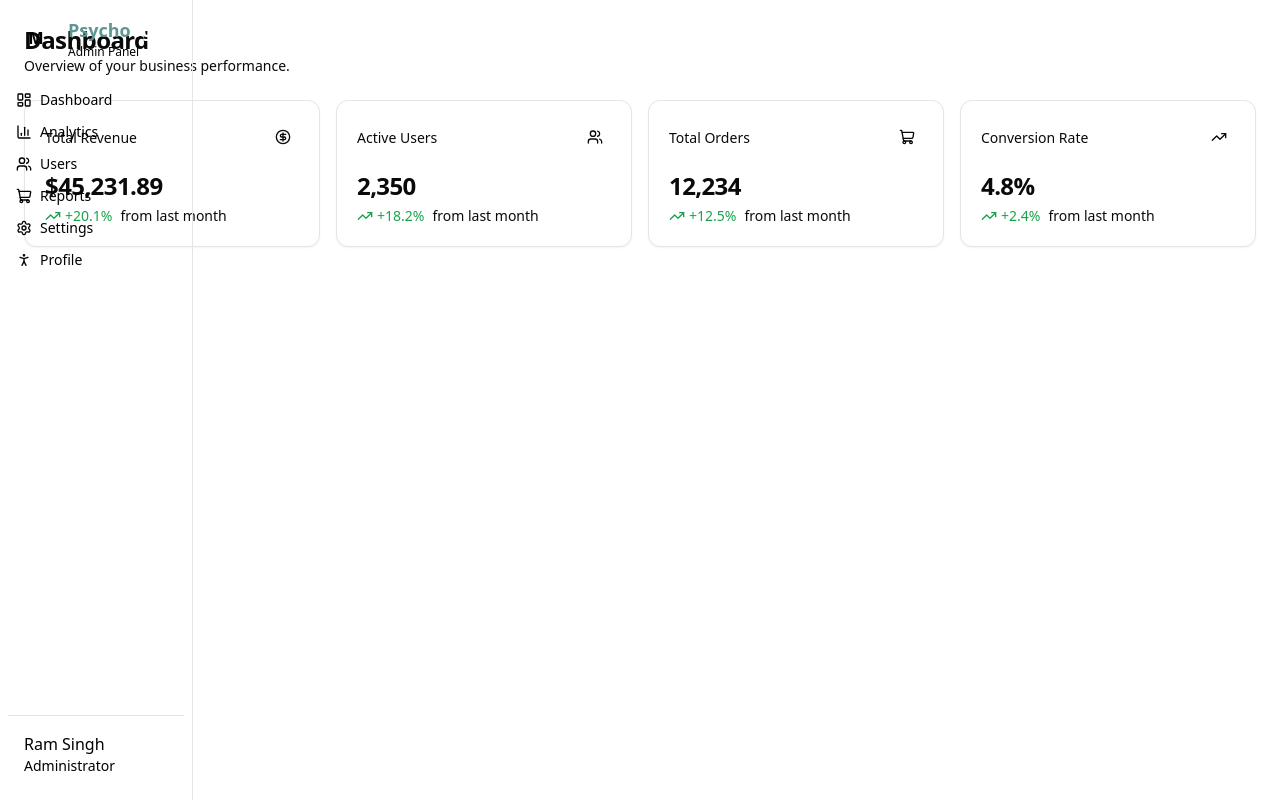
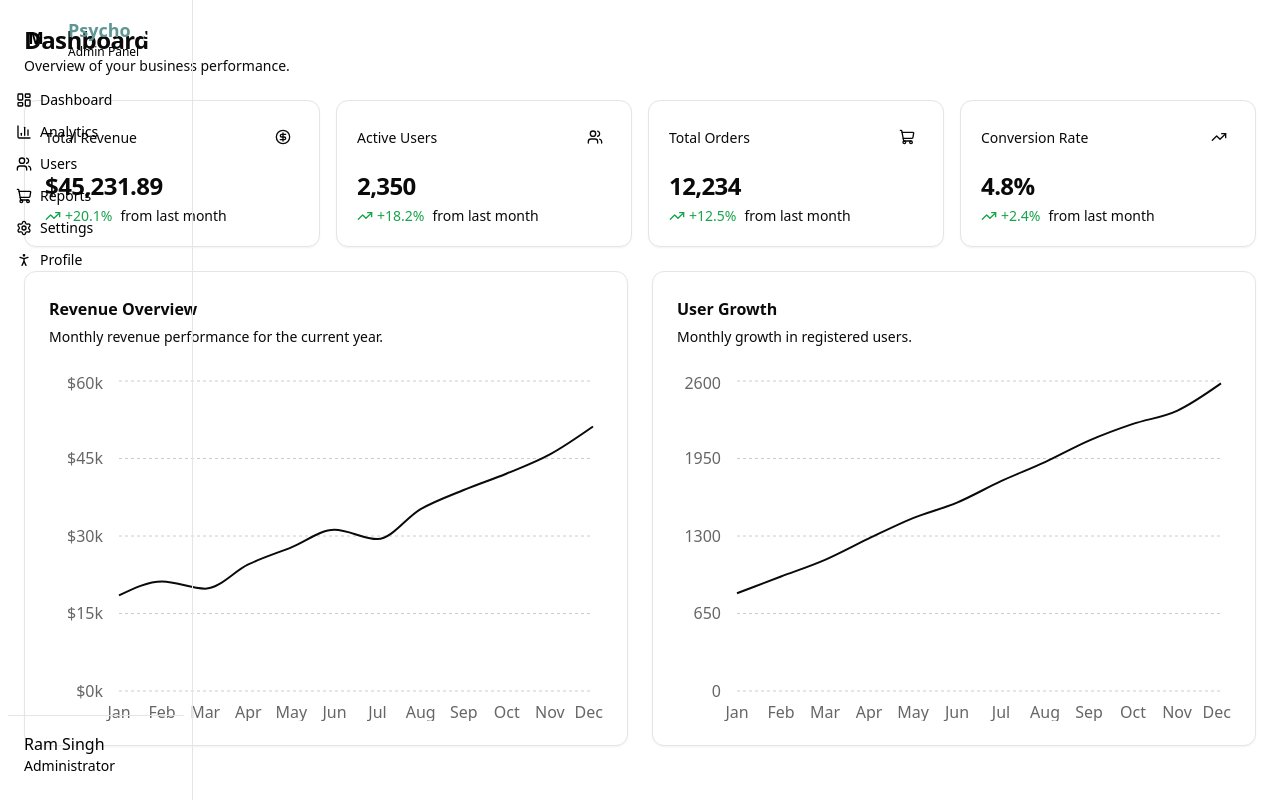
Before and after one commit to ramsingh20/Sprint1, a React (Vite) app: page /dashboard in a window 1280 px wide. Built offline with nearby package versions, Linux system fonts and the light colour scheme.

Commit message:
Add Revenue and User Growth charts to the Dashboard with corresponding data(Array of Object)

```diff
--- a/src/features/dashboard/components/RevenueChart.jsx
+++ b/src/features/dashboard/components/RevenueChart.jsx
@@ -0,0 +1,78 @@
+import { CartesianGrid, Line, LineChart, ResponsiveContainer, Tooltip, XAxis, YAxis, } from "recharts";
+
+import { Card, Typography } from "@material-tailwind/react";
+
+const RevenueChart = ({ data }) => {
+  return (
+    <Card className="border border-border bg-card p-6 text-card-foreground shadow-sm">
+      <div className="mb-6">
+        <Typography
+          variant="h6"
+          className="font-semibold"
+        >
+          Revenue Overview
+        </Typography>
+
+        <Typography
+          variant="small"
+          className="mt-1 font-normal text-muted-foreground"
+        >
+          Monthly revenue performance for the current year.
+        </Typography>
+      </div>
+
+      <div className="h-[350px] w-full">
+        <ResponsiveContainer width="100%" height="100%">
+          <LineChart
+            data={data}
+            margin={{
+              top: 10,
+              right: 10,
+              left: 10,
+              bottom: 0,
+            }}
+          >
+            <CartesianGrid
+              strokeDasharray="3 3"
+              vertical={false}
+            />
+
+            <XAxis
+              dataKey="month"
+              axisLine={false}
+              tickLine={false}
+              tickMargin={10}
+            />
+
+            <YAxis
+              axisLine={false}
+              tickLine={false}
+              tickMargin={10}
+              tickFormatter={(value) => `$${value / 1000}k`}
+            />
+
+            <Tooltip
+              formatter={(value) => [
+                `$${value.toLocaleString()}`,
+                "Revenue",
+              ]}
+            />
+
+            <Line
+              type="monotone"
+              dataKey="revenue"
+              stroke="currentColor"
+              strokeWidth={2}
+              dot={false}
+              activeDot={{
+                r: 5,
+              }}
+            />
+          </LineChart>
+        </ResponsiveContainer>
+      </div>
+    </Card>
+  );
+};
+
+export default RevenueChart;
--- a/src/features/dashboard/components/UserGrowthChart.jsx
+++ b/src/features/dashboard/components/UserGrowthChart.jsx
@@ -0,0 +1,77 @@
+import { CartesianGrid, Line, LineChart, ResponsiveContainer, Tooltip, XAxis, YAxis, } from "recharts";
+
+import { Card, Typography } from "@material-tailwind/react";
+
+const UserGrowthChart = ({ data }) => {
+  return (
+    <Card className="border border-border bg-card p-6 text-card-foreground shadow-sm">
+      <div className="mb-6">
+        <Typography
+          variant="h6"
+          className="font-semibold"
+        >
+          User Growth
+        </Typography>
+
+        <Typography
+          variant="small"
+          className="mt-1 font-normal text-muted-foreground"
+        >
+          Monthly growth in registered users.
+        </Typography>
+      </div>
+
+      <div className="h-[350px] w-full">
+        <ResponsiveContainer width="100%" height="100%">
+          <LineChart
+            data={data}
+            margin={{
+              top: 10,
+              right: 10,
+              left: 0,
+              bottom: 0,
+            }}
+          >
+            <CartesianGrid
+              strokeDasharray="3 3"
+              vertical={false}
+            />
+
+            <XAxis
+              dataKey="month"
+              axisLine={false}
+              tickLine={false}
+              tickMargin={10}
+            />
+
+            <YAxis
+              axisLine={false}
+              tickLine={false}
+              tickMargin={10}
+            />
+
+            <Tooltip
+              formatter={(value) => [
+                value.toLocaleString(),
+                "Users",
+              ]}
+            />
+
+            <Line
+              type="monotone"
+              dataKey="users"
+              stroke="currentColor"
+              strokeWidth={2}
+              dot={false}
+              activeDot={{
+                r: 5,
+              }}
+            />
+          </LineChart>
+        </ResponsiveContainer>
+      </div>
+    </Card>
+  );
+};
+
+export default UserGrowthChart;
--- a/src/features/dashboard/data/dashboardData.js
+++ b/src/features/dashboard/data/dashboardData.js
@@ -1,9 +1,4 @@
-import {
-  CircleDollarSign,
-  ShoppingCart,
-  TrendingUp,
-  Users,
-} from "lucide-react";
+import { CircleDollarSign, ShoppingCart, TrendingUp, Users, } from "lucide-react";
 
 export const statsData = [
   {
@@ -35,3 +30,104 @@ export const statsData = [
     icon: TrendingUp,
   },
 ];
+
+export const revenueData = [
+  {
+    month: "Jan",
+    revenue: 18500,
+  },
+  {
+    month: "Feb",
+    revenue: 21200,
+  },
+  {
+    month: "Mar",
+    revenue: 19800,
+  },
+  {
+    month: "Apr",
+    revenue: 24500,
+  },
+  {
+    month: "May",
+    revenue: 27800,
+  },
+  {
+    month: "Jun",
+    revenue: 31200,
+  },
+  {
+    month: "Jul",
+    revenue: 29400,
+  },
+  {
+    month: "Aug",
+    revenue: 35200,
+  },
+  {
+    month: "Sep",
+    revenue: 38900,
+  },
+  {
+    month: "Oct",
+    revenue: 42100,
+  },
+  {
+    month: "Nov",
+    revenue: 45800,
+  },
+  {
+    month: "Dec",
+    revenue: 51200,
+  },
+];
+export const userGrowthData = [
+  {
+    month: "Jan",
+    users: 820,
+  },
+  {
+    month: "Feb",
+    users: 960,
+  },
+  {
+    month: "Mar",
+    users: 1100,
+  },
+  {
+    month: "Apr",
+    users: 1280,
+  },
+  {
+    month: "May",
+    users: 1450,
+  },
+  {
+    month: "Jun",
+    users: 1580,
+  },
+  {
+    month: "Jul",
+    users: 1760,
+  },
+  {
+    month: "Aug",
+    users: 1920,
+  },
+  {
+    month: "Sep",
+    users: 2100,
+  },
+  {
+    month: "Oct",
+    users: 2240,
+  },
+  {
+    month: "Nov",
+    users: 2350,
+  },
+  {
+    month: "Dec",
+    users: 2580,
+  },
+];
--- a/src/pages/Dashboard.jsx
+++ b/src/pages/Dashboard.jsx
@@ -1,6 +1,9 @@
 import PageHeader from "@/components/common/PageHeader";
+import RevenueChart from "@/features/dashboard/components/RevenueChart";
 import StatsCard from "@/features/dashboard/components/StatsCard";
-import { statsData } from "@/features/dashboard/data/dashboardData";
+import UserGrowthChart from "@/features/dashboard/components/UserGrowthChart";
+
+import { revenueData, statsData, userGrowthData, } from "@/features/dashboard/data/dashboardData";
 
 const Dashboard = () => {
   return (
@@ -11,6 +14,7 @@ const Dashboard = () => {
         description="Overview of your business performance."
       />
 
+      {/* Stats */}
       <div className="grid gap-4 md:grid-cols-2 lg:grid-cols-4">
         {statsData.map((stat) => (
           <StatsCard
@@ -20,6 +24,15 @@ const Dashboard = () => {
         ))}
       </div>
 
+      {/* Analytics */}
+      <div className="grid gap-6 lg:grid-cols-2">
+
+        <RevenueChart data={revenueData} />
+
+        <UserGrowthChart data={userGrowthData} />
+
+      </div>
+
     </div>
   );
 };
```
